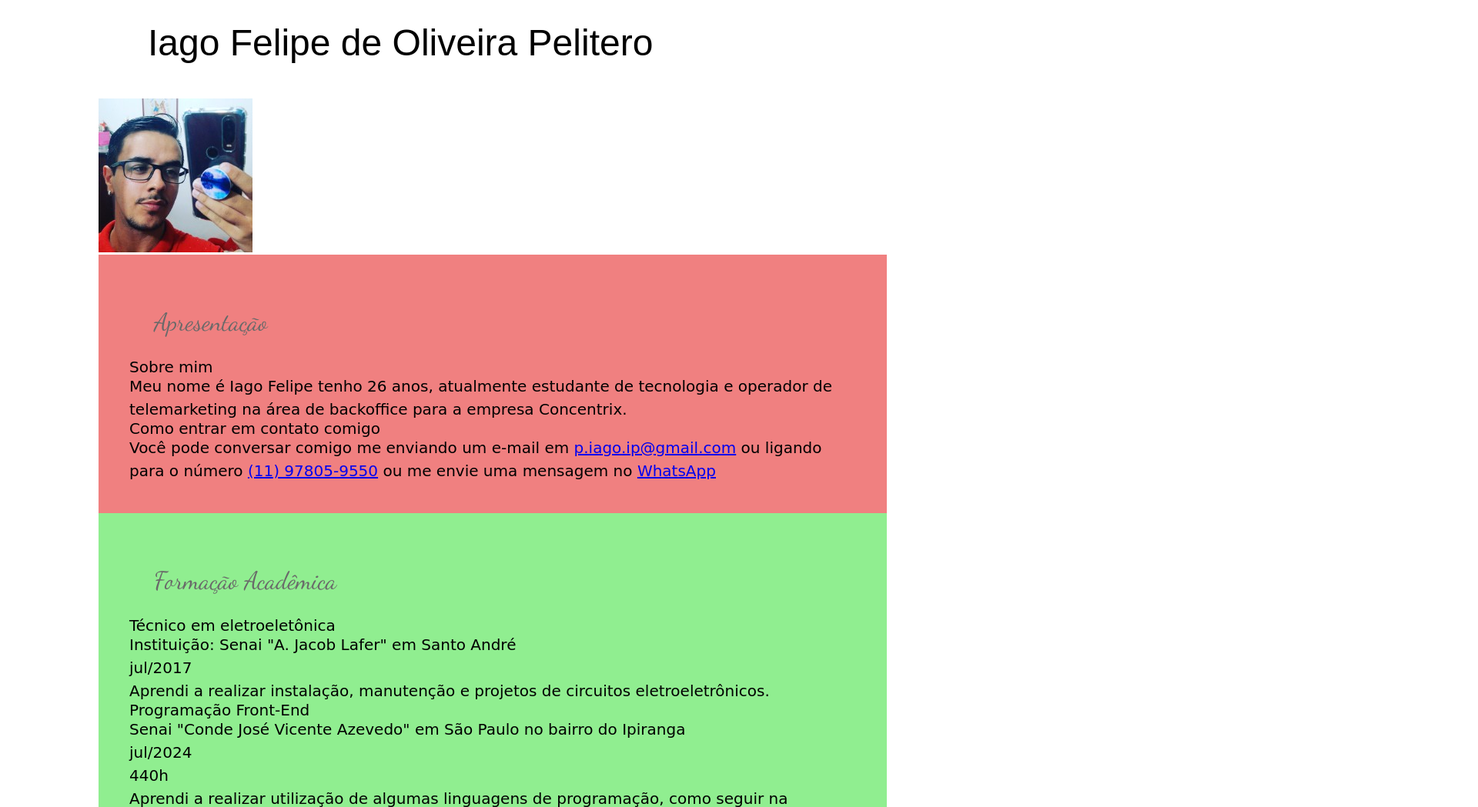
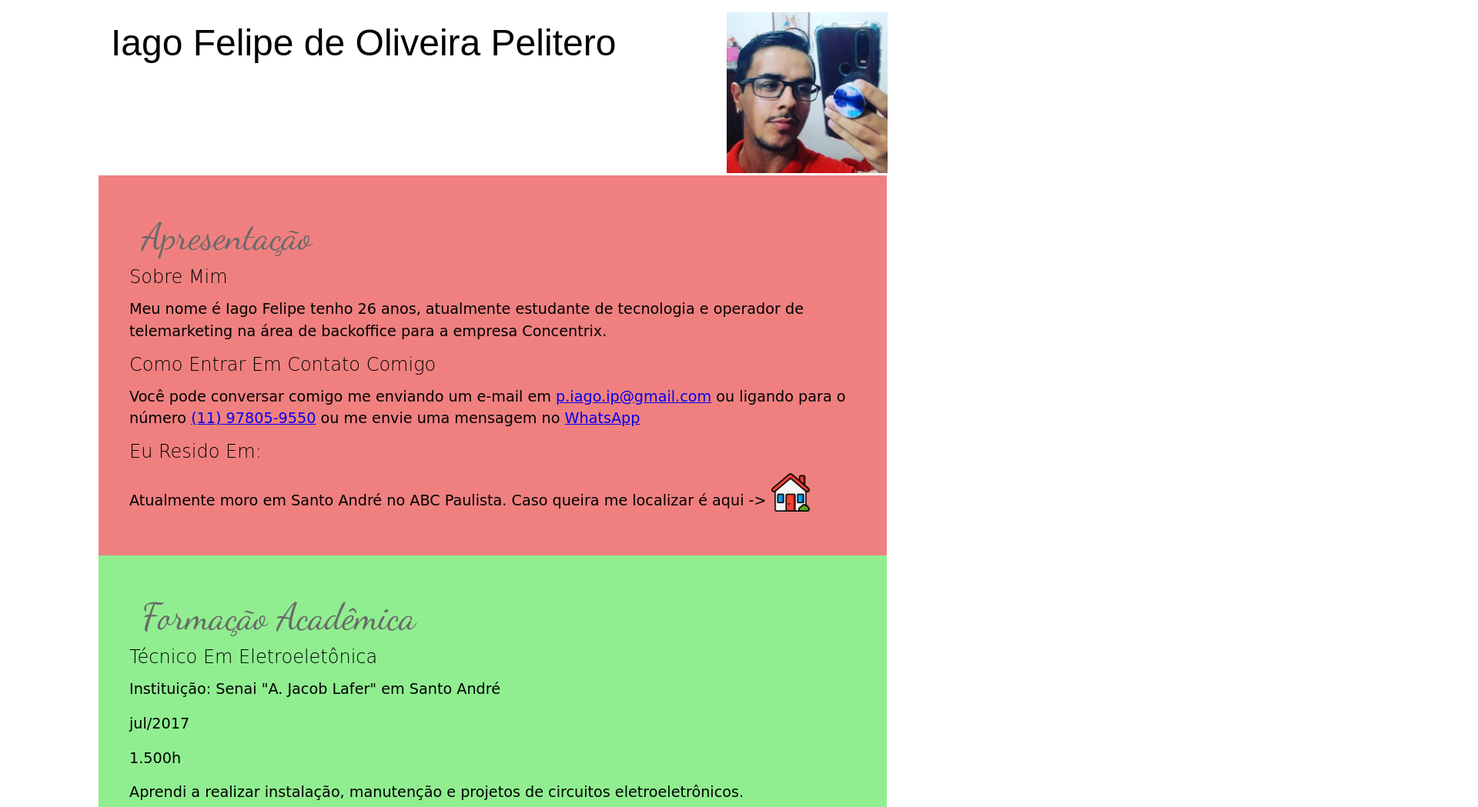
Before and after one commit to IagoPelitero/meu_curriculo, a plain HTML site: page index.html in a window 1280 px wide. Shown: the top 1049 px of the page at 77% size, 1920 px wide, since content can reach past the window. Drawn offline with Linux system fonts and the light colour scheme; a web font is replaced by a local one.

Commit message:
atualizando e estilizando

```diff
--- a/index.html
+++ b/index.html
@@ -17,7 +17,7 @@
 
         <h1 class="nome_curriculo">Iago Felipe de Oliveira Pelitero</h1>
 
-        <img src="Myphoto.jpg" alt="Uma foto minha em frente ao espelho com o celular">
+        <img class="foto1" src="Myphoto.jpg" alt="Uma foto minha em frente ao espelho com o celular">
 
     </header>
 
@@ -34,6 +34,11 @@
 
         <p>Você pode conversar comigo me enviando um e-mail em <a href="mailto:p.iago.ip@gmail.com">p.iago.ip@gmail.com</a> ou ligando para o número <a href="tel:+5511978059550">(11) 97805-9550</a> ou me envie uma mensagem no <a href="https://wa.me/+5511978059550">WhatsApp</a></p>
 
+        <h3>Eu resido em:</h3>
+        <p>Atualmente moro em Santo André no ABC Paulista. Caso queira me localizar é aqui -> <a href="https://www.google.com/maps/place/Bloco+82/@-23.7061325,-46.4976861,19z/data=!4m15!1m8!3m7!1s0x94ce6a3e2026bed1:0xce7cc68f51799c64!2sR.+da+Vis%C3%A3o,+83+-+Jardim+Santo+Andr%C3%A9,+Santo+Andr%C3%A9+-+SP,+09132-740!3b1!8m2!3d-23.7063373!4d-46.4969176!16s%2Fg%2F11kqkr__hr!3m5!1s0x94ce6b2d373d7c1f:0x3bb7e2dd6450751a!8m2!3d-23.7065214!4d-46.4972801!16s%2Fg%2F11kt8s9yy2?entry=ttu"><img class="icone_casa" rel="shortcut icon" href="favicon.ico" type="image/x-icon" src="imagemdeumacasa.png"></a>
+        </p>
+
+
     </section>
 
     <section id="formacao">
@@ -47,6 +52,8 @@
             <p>Instituição: Senai "A. Jacob Lafer" em Santo André</p>
 
             <p>jul/2017</p>
+
+            <p>1.500h </p>
 
             <p>Aprendi a realizar instalação, manutenção e projetos de circuitos eletroeletrônicos.</p>
 
--- a/style.css
+++ b/style.css
@@ -47,22 +47,36 @@ section#idioma {
 .titulo-secao{
     font-family: "Dancing Script", cursive;
     color: dimgray;
-    font-size: 2rem;
-    margin: 1rem; /* valores: top (cima) right (direita) bottom (baixa) left (esquerda) / Quando a definição for igual para todos basta digitar apenas uma vez */
-    padding: 1rem; /*valores top (cima) right (direita) botton (baixa) left (esquerda) / Preenchimento */
+    font-size: 3rem;
+    margin: 0.5rem; /* valores: top (cima) right (direita) bottom (baixa) left (esquerda) / Quando a definição for igual para todos basta digitar apenas uma vez */
+    padding: 0.5rem; /*valores top (cima) right (direita) botton (baixa) left (esquerda) / Preenchimento */
 
 }
 
-img {
-    font-size: medium;
+.foto1 {
+    margin: 0rem 51rem;
+    width: 209px;
+}
+
+.icone_casa {
+    width: 50px;
+    margin: 0rem 0rem -0.5rem 0rem;
 }
 
 .nome_curriculo {
     font-family: "Anta", sans-serif;
     font-size: 3rem;
-    margin: 2rem 1rem 3rem 4rem; /* Shorthand */
+    margin: 2rem 1rem -4rem 1rem; /* Shorthand */
 }
 
 p {
     line-height: 1.5; /*altura da linha: 1.5x o tamanho padrão */
+    margin: 1rem 0rem;
+    font-size: 1.2rem;
 }
+
+h3 {
+    font-size: 1.5rem;
+    font-weight: 300;
+    text-transform: capitalize;
+}
```
Also changed, not shown: Nomedoscodigos.txt (deleted), anotações.txt (deleted), imagemdeumacasa.png (added).
